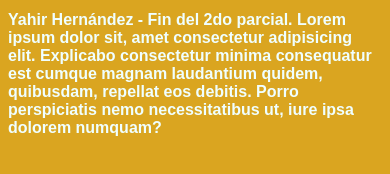
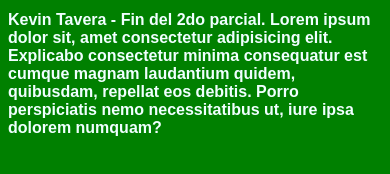
Before and after one commit to KevinTavera11/Taller-De-Desarrollo-2023, a plain HTML site: page Practica 11/index.html in a window 390 px wide. Drawn offline with Linux system fonts and the light colour scheme.

Commit message:
Se modifico la practica 11

```diff
--- a/Practica 11/index.html
+++ b/Practica 11/index.html
@@ -21,7 +21,7 @@
         }
         @media screen and (max-width:600px){
             body {
-                background-color: goldenrod;
+                background-color: green;
                 color: azure;
                 font-size: 8px;
             }
@@ -30,6 +30,6 @@
     </style>
 </head>
 <body>
-    <h1> Yahir Hernández - Fin del 2do parcial. Lorem ipsum dolor sit, amet consectetur adipisicing elit. Explicabo consectetur minima consequatur est cumque magnam laudantium quidem, quibusdam, repellat eos debitis. Porro perspiciatis nemo necessitatibus ut, iure ipsa dolorem numquam?</h1>
+    <h1> Kevin Tavera - Fin del 2do parcial. Lorem ipsum dolor sit, amet consectetur adipisicing elit. Explicabo consectetur minima consequatur est cumque magnam laudantium quidem, quibusdam, repellat eos debitis. Porro perspiciatis nemo necessitatibus ut, iure ipsa dolorem numquam?</h1>
 </body>
 </html>
```
